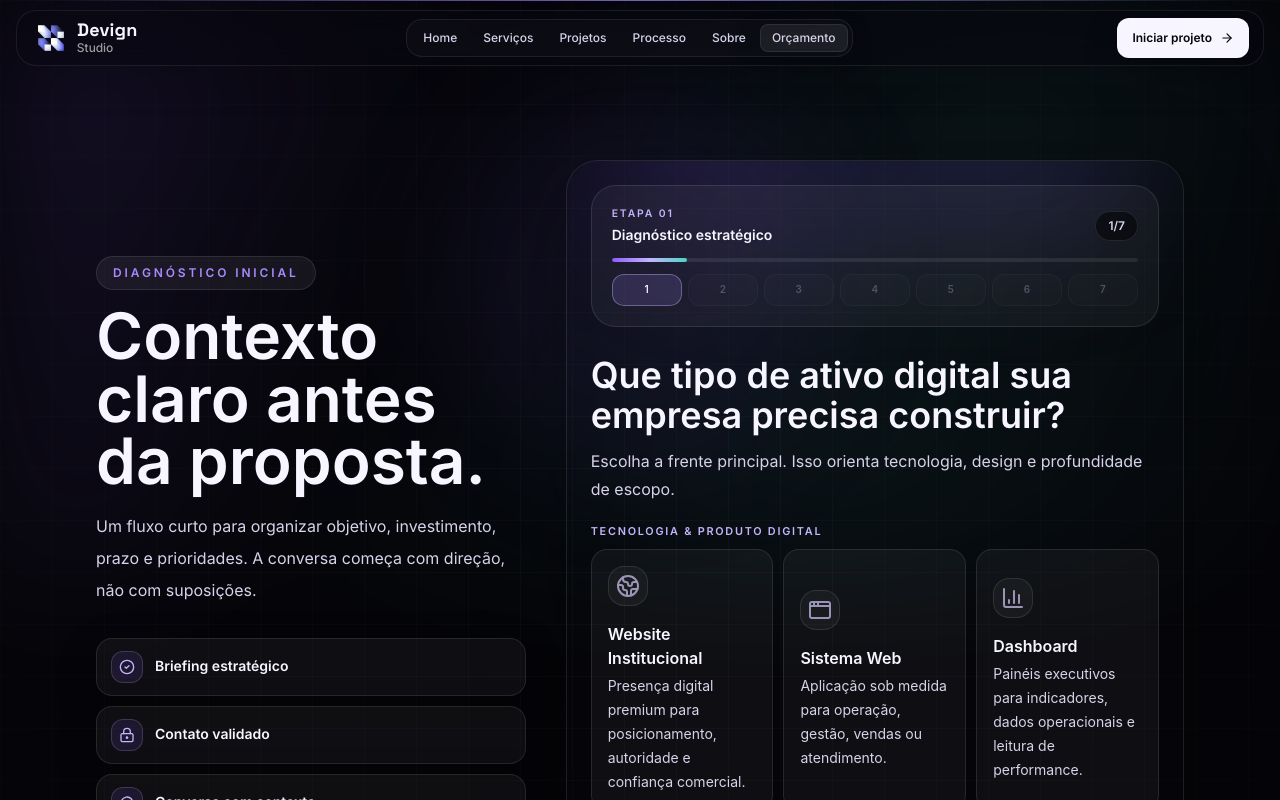
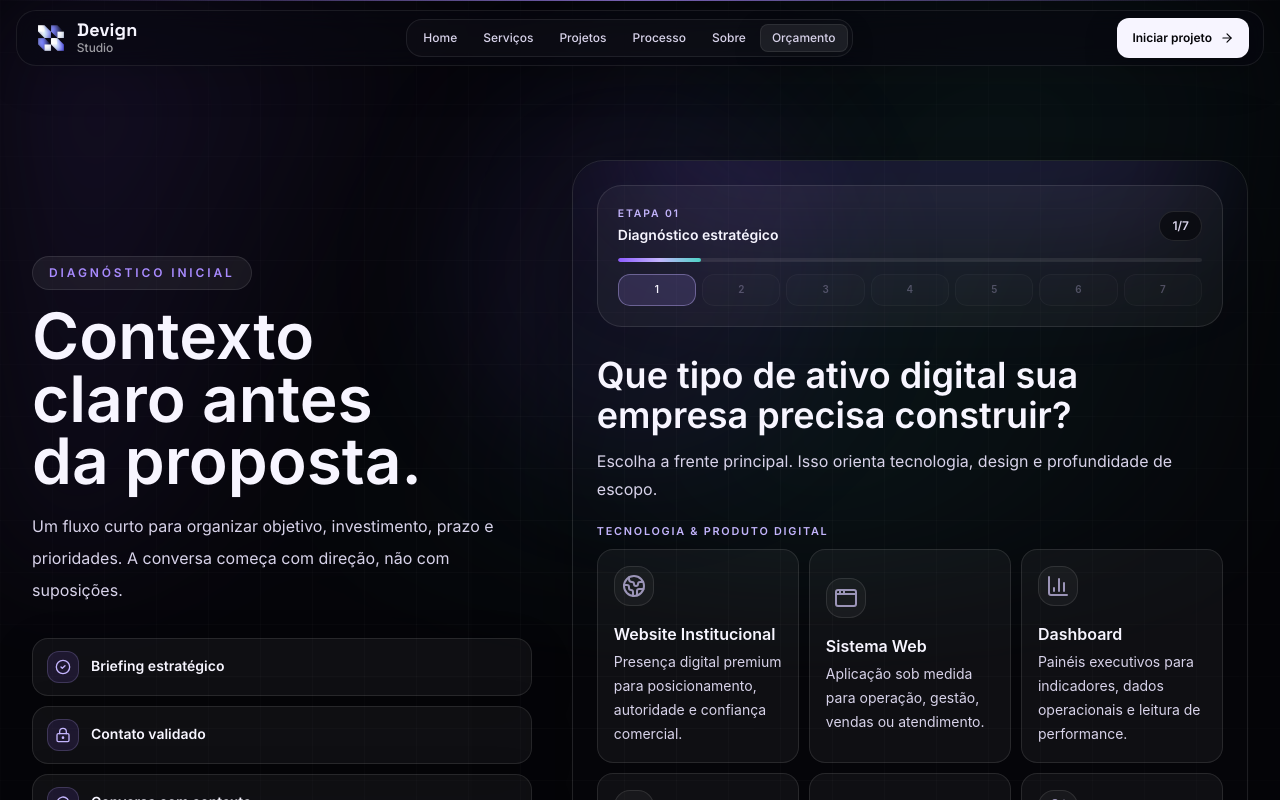
Before and after one commit to JoaoCarpini/Site-Devign-Studio-Novo, a React (Vite) app: page /orcamento in a window 1280 px wide. Shown: the top 800 px of the page. Built offline with nearby package versions, Linux system fonts and the light colour scheme.

Commit message:
fix refatoração orçamento

```diff
--- a/src/pages/Budget.tsx
+++ b/src/pages/Budget.tsx
@@ -16,7 +16,7 @@ export default function Budget() {
       <div className="pointer-events-none absolute inset-x-0 top-0 h-px bg-gradient-to-r from-transparent via-violet-400/40 to-transparent" />
       <div className="pointer-events-none absolute left-1/2 top-20 h-64 w-64 -translate-x-1/2 rounded-full bg-violet-500/[0.08] blur-3xl sm:h-96 sm:w-96" />
 
-      <div className="container-premium relative mx-auto grid max-w-6xl gap-5 pb-12 pt-4 sm:gap-8 sm:pb-20 lg:grid-cols-[0.82fr_1.18fr] lg:items-start lg:gap-10 lg:pb-28">
+      <div className="container-premium relative mx-auto grid max-w-7xl gap-5 pb-12 pt-4 sm:gap-8 sm:pb-20 lg:grid-cols-[0.85fr_1.15fr] lg:items-start lg:gap-10 lg:pb-28">
         <Reveal className="min-w-0 lg:sticky lg:top-28">
           <span className="eyebrow mb-4">Diagnóstico inicial</span>
           <h1 className="max-w-3xl text-balance text-[clamp(2.2rem,11vw,3.2rem)] font-semibold leading-[0.98] tracking-normal text-frost lg:text-[4rem]">
```
